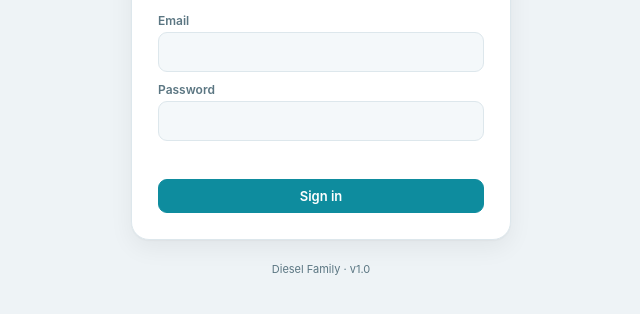
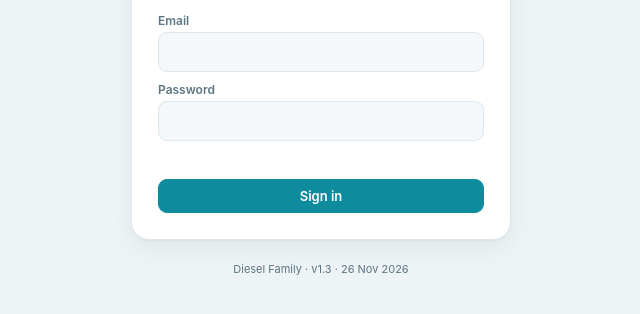
Before and after one commit to diesel-family-app/diesel-family-app, a plain HTML site: page index.html in a window 1280 px wide. Shown: the part 204-518 px from the top of the page, without its empty margins (319-959 px from the left). Drawn offline with nearby package versions, Linux system fonts and the light colour scheme.

Commit message:
Add files via upload

```diff
--- a/index.html
+++ b/index.html
@@ -163,7 +163,7 @@
       <button class="btn go" style="width:100%;margin-top:12px" id="npBtn">Save &amp; continue</button>
     </div>
   </div>
-  <footer>Diesel Family · v1.0</footer>
+  <footer>Diesel Family · v1.3 · 26 Nov 2026</footer>
 </div>
 
 <!-- APP -->
@@ -196,7 +196,7 @@
       <section class="view" data-page="themes" id="v-themes"></section>
     </div>
   </div>
-  <footer>Diesel Family · v1.0 · built with Claude</footer>
+  <footer>Diesel Family · v1.3 · 26 Nov 2026 · built with Claude</footer>
 </div>
 
 <div class="modal" id="modal"><div class="box" id="modalBox"></div></div>
```
